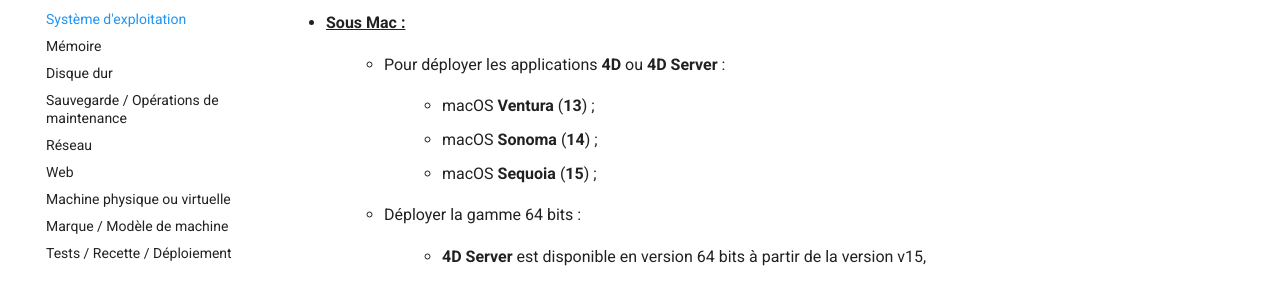
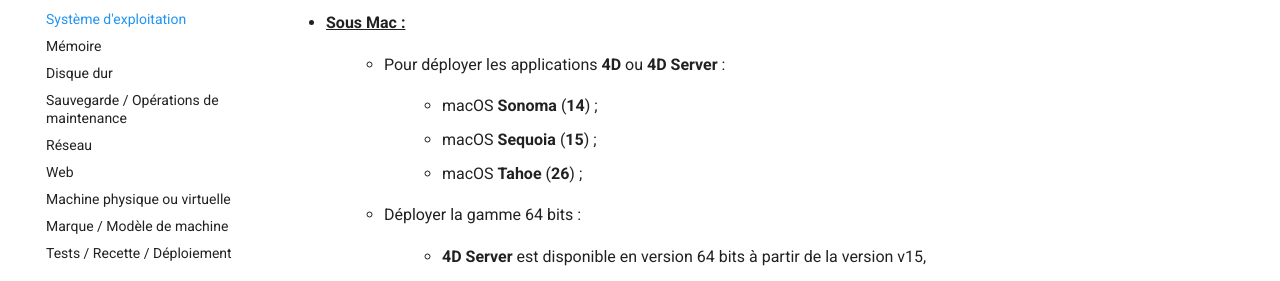
Before and after one commit to 4eDimension/Recommendations, an MkDocs documentation site: the page built from docs/chapitres/05-systeme-dexploitation.md, in a window 1280 px wide and 900 px high, scrolled down 1012 px. Shown: the part 164-445 px from the top of the window. Built offline with MkDocs 1.6.1 and Material for MkDocs 9.7.7, drawn with Linux system fonts in a browser that asks for light colours; comment, search, counter and statistics services are not loaded.

Commit message:
update os

```diff
--- a/docs/chapitres/05-systeme-dexploitation.md
+++ b/docs/chapitres/05-systeme-dexploitation.md
@@ -53,11 +53,11 @@
 
     - Pour déployer les applications **4D** ou **4D Server** :
 
-        - macOS **Ventura** (**13**) ;
-
         - macOS **Sonoma** (**14**) ;
 
         - macOS **Sequoia** (**15**) ;
+
+        - macOS **Tahoe** (**26**) ;
 
     - Déployer la gamme 64 bits :
 
```
Also changed, not shown: docs_en/chapitres/05-operating-system.md (+2 -2 lines).
